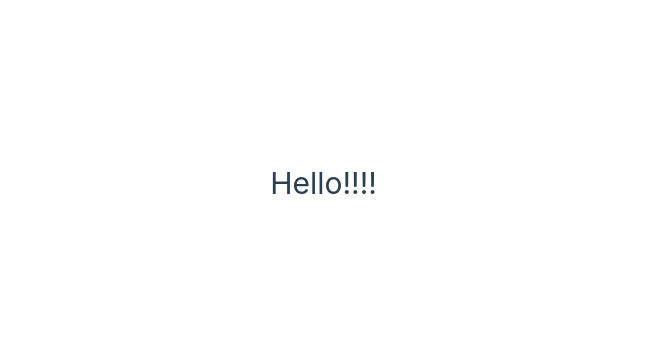
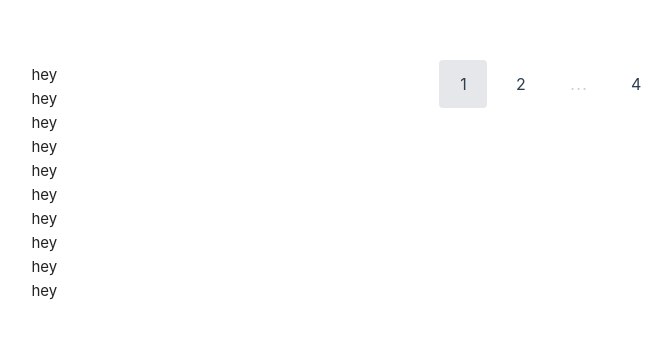
Before and after one commit to traP-jp/h24s_14-extension, a Vue app: page / in a window 1280 px wide. Shown: the part 217-554 px from the top of the page, without its empty margins (263-935 px from the left). Built offline with nearby package versions, Linux system fonts and the light colour scheme.

Commit message:
cliplistのプロトタイプを作成

```diff
--- a/src/App.vue
+++ b/src/App.vue
@@ -1,7 +1,7 @@
 <script setup lang="ts">
-
+import PopUp from './components/PopUp.vue'
 </script>
 
 <template>
-  <h1>Hello!!!!</h1>
+  <PopUp />
 </template>
--- /dev/null
+++ b/src/components/ClipItem.vue
@@ -0,0 +1,7 @@
+<script setup lang="ts"></script>
+
+<template>
+  <div>hey</div>
+</template>
+
+<style></style>
--- /dev/null
+++ b/src/components/ClipList.vue
@@ -0,0 +1,17 @@
+<script setup lang="ts">
+import ClipItem from './ClipItem.vue'
+import { ref } from 'vue'
+
+const currentPage = ref(1)
+const paginationLength = 4
+const clipLintLength = 10
+</script>
+
+<template>
+  <v-list>
+    <clip-item v-for="i in clipLintLength" :key="i" />
+  </v-list>
+  <v-pagination v-model="currentPage" :length="paginationLength"></v-pagination>
+</template>
+
+<style></style>
--- /dev/null
+++ b/src/components/PopUp.vue
@@ -0,0 +1,9 @@
+<script setup lang="ts">
+import ClipList from './ClipList.vue'
+</script>
+
+<template>
+  <ClipList />
+</template>
+
+<style></style>
```
Also changed, not shown: src/components/ClipAdd.vue (added, +7 -0 lines).
